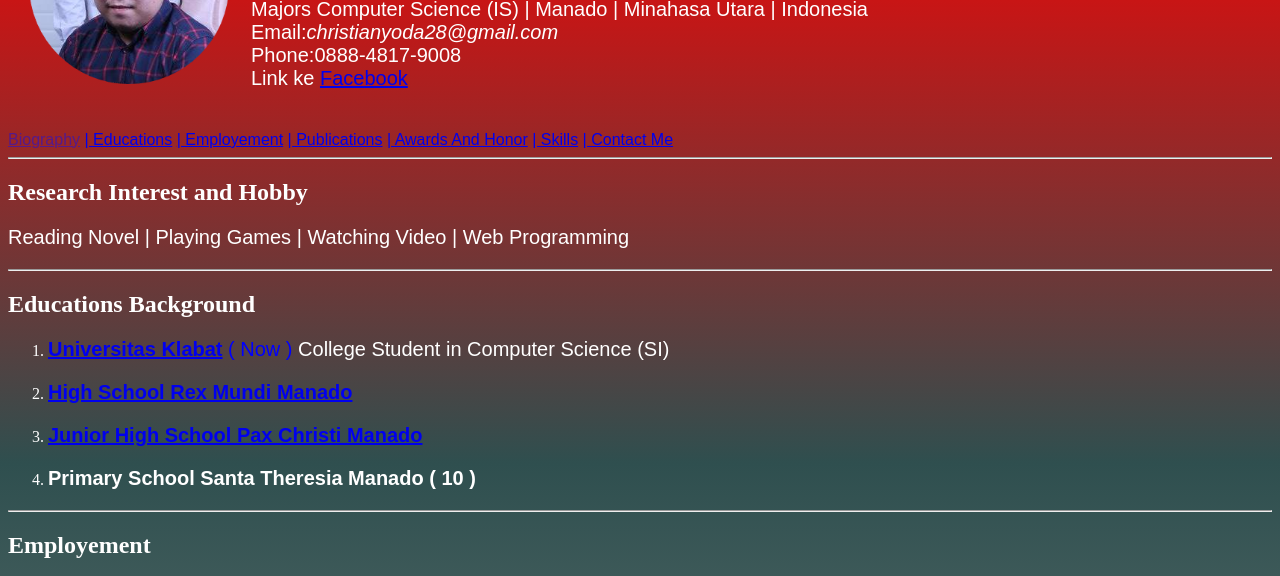
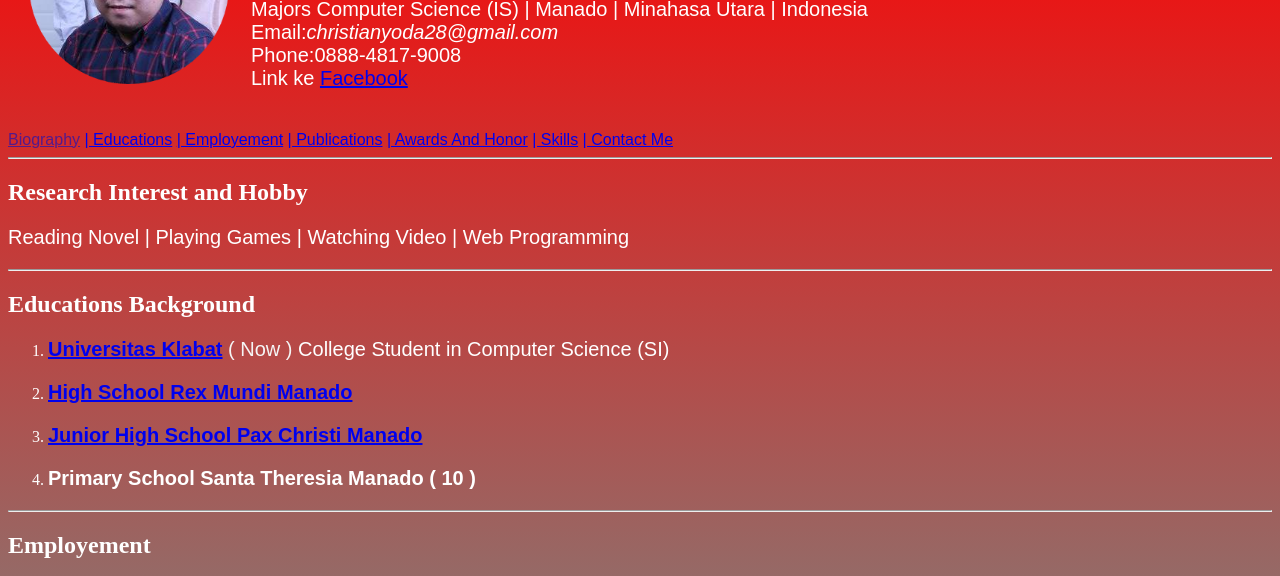
Before and after one commit to YodaNangoy/CV, a plain HTML site: page index.html in a window 1280 px wide. Shown: the part 166-742 px from the top of the page. Drawn offline with Linux system fonts and the light colour scheme.

Commit message:
Web Design C

```diff
--- a/index.html
+++ b/index.html
@@ -47,7 +47,7 @@
              <p>
                 <b>
                   <a href="http://www.unklab.ac.id/">Universitas Klabat</a>
-                </b> <span style="color:blue"> ( Now )</span> College Student in Computer Science (SI)
+                </b> <span style="color:whitesmoke"> ( Now )</span> College Student in Computer Science (SI)
              </p>
           </li>
           <li>
--- a/styles.css
+++ b/styles.css
@@ -3,7 +3,7 @@ h1:hover{
     background-color: darkred;
 }
 body{
-    background: linear-gradient(to bottom, red,darkslategray , #798682, #167792 );
+    background: linear-gradient(to bottom, red, #798682, #167792 );
     color: white;
 }
 div.nav-fixed{
@@ -44,3 +44,6 @@ nav{
         font-size: 5rem;
     }
 }
+href{
+    color: gold;
+}
```
